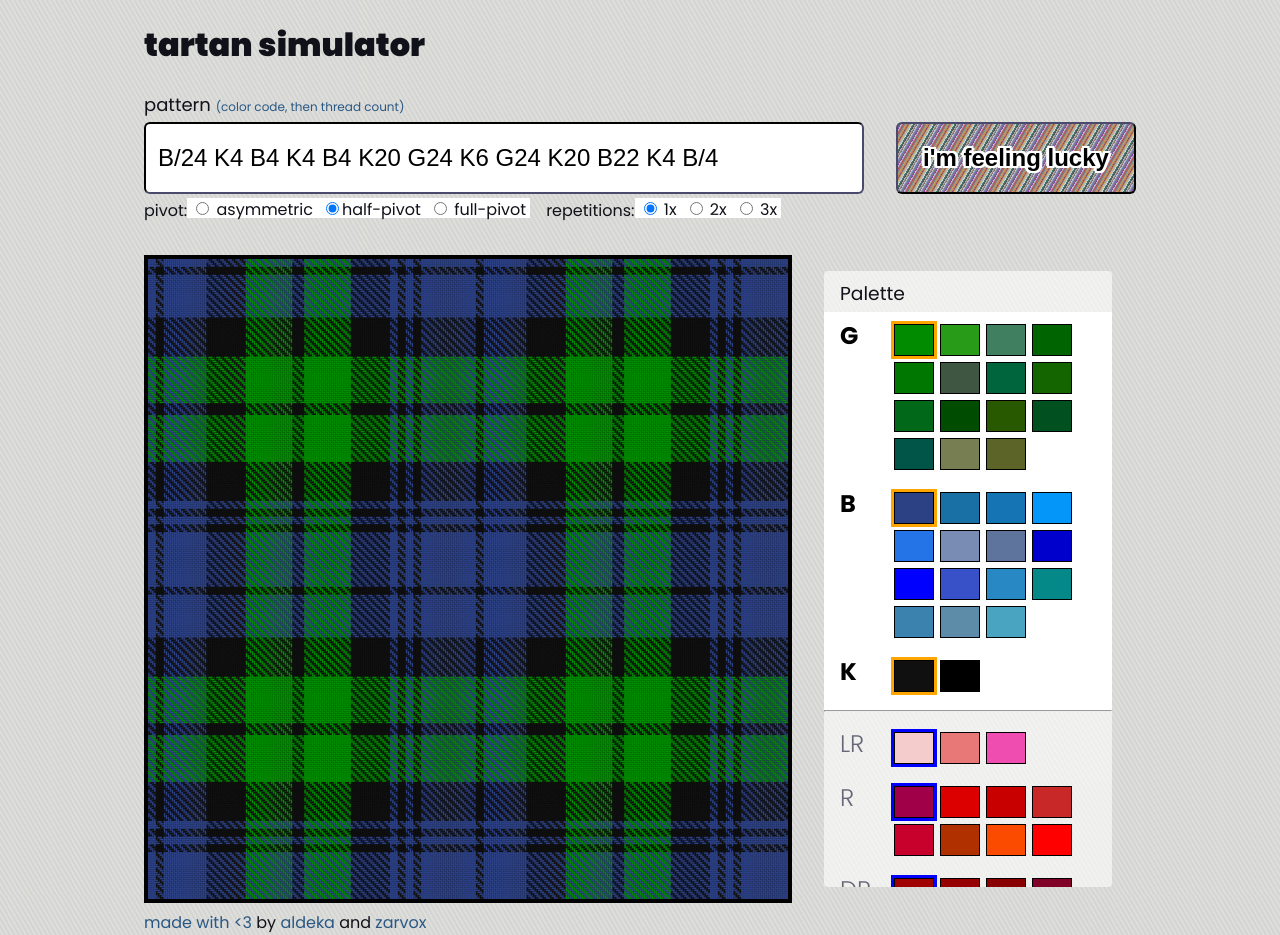
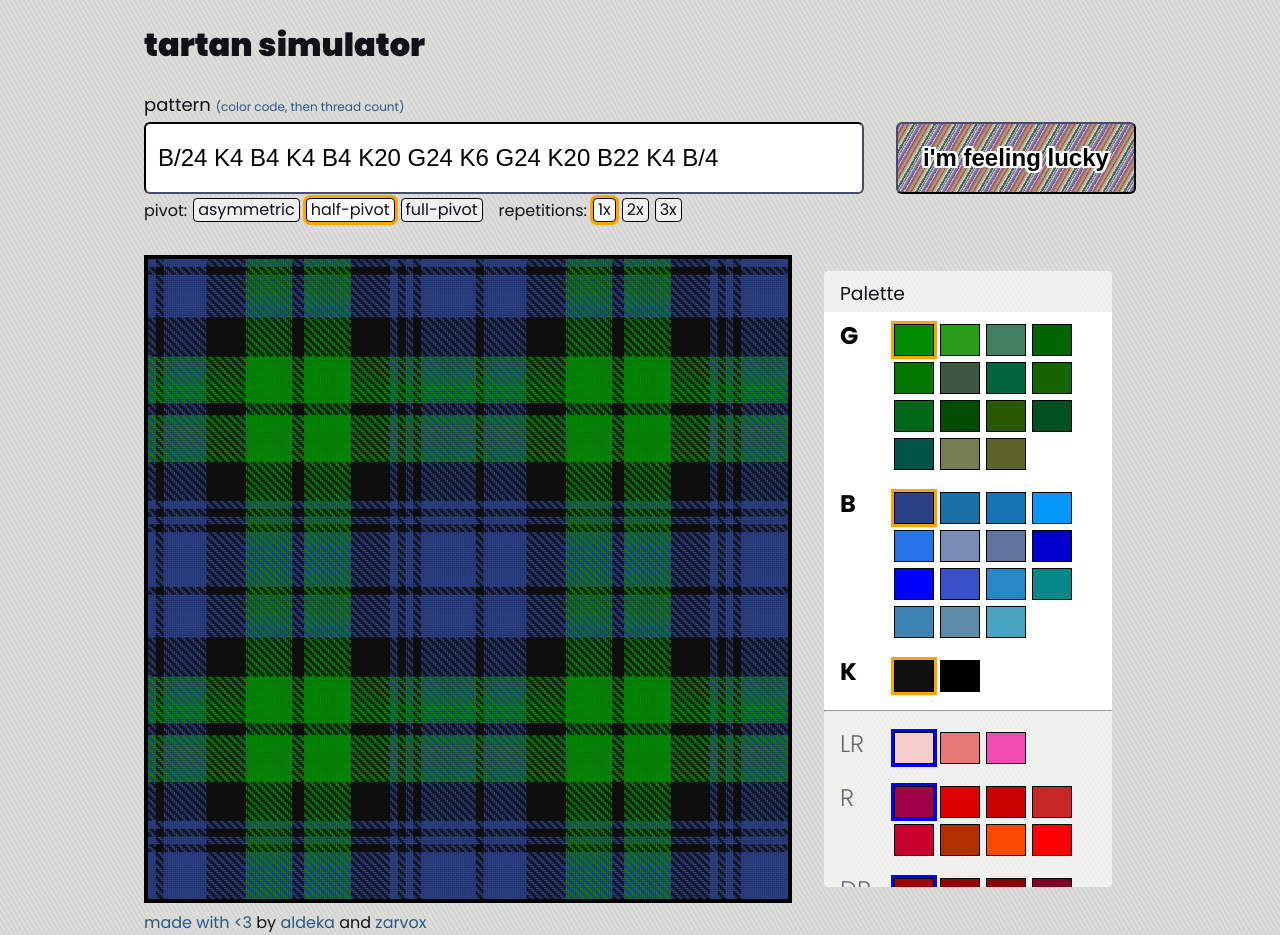
Before and after one commit to aldeka/tartanizer, a SvelteKit app: page / in a window 1280 px wide. Built offline with nearby package versions, Linux system fonts and the light colour scheme.

Commit message:
Style pivot/rep options

```diff
--- a/src/routes/colorSelector.svelte
+++ b/src/routes/colorSelector.svelte
@@ -81,7 +81,7 @@
 			justify-content: center;
 			height: 2rem;
 			width: 2.5rem;
-			border: 1pt solid black;
+			border: 1px solid black;
 
 			&.active {
 				box-shadow: 0px 0px 0px 3px orange;
--- a/src/routes/pivotRepetitionSelector.svelte
+++ b/src/routes/pivotRepetitionSelector.svelte
@@ -10,7 +10,7 @@
 <div id="pivot-and-repetition" class="help">
 	<div id="pivot-options" class="display-options">
 		pivot:
-		<label for="none"
+		<label for="none" class:active={pivotFormat === 'none'}
 			><input
 				id="none"
 				type="radio"
@@ -21,7 +21,7 @@
 			/>
 			asymmetric</label
 		>
-		<label for="half"
+		<label for="half" class:active={pivotFormat === 'half'}
 			><input
 				id="half"
 				type="radio"
@@ -31,7 +31,7 @@
 				}}
 			/>half-pivot</label
 		>
-		<label for="full"
+		<label for="full" class:active={pivotFormat === 'full'}
 			><input
 				id="full"
 				type="radio"
@@ -46,7 +46,7 @@
 
 	<div id="repetitions" class="display-options">
 		repetitions:
-		<label for="one"
+		<label for="one" class:active={repetitions === 1}
 			><input
 				id="one"
 				type="radio"
@@ -57,7 +57,7 @@
 			/>
 			1x</label
 		>
-		<label for="two"
+		<label for="two" class:active={repetitions === 2}
 			><input
 				id="two"
 				type="radio"
@@ -68,7 +68,7 @@
 			/>
 			2x</label
 		>
-		<label for="three"
+		<label for="three" class:active={repetitions === 3}
 			><input
 				id="three"
 				type="radio"
@@ -90,13 +90,34 @@
 
 		& .display-options {
 			display: flex;
-			align-items: flex-start;
+			align-items: center;
 			margin-right: 1rem;
 
 			& label {
 				line-height: 14px;
-				padding: 1px 4px;
-				background: white;
+				padding: 0.25rem 0.25rem;
+				background: #f0f0f0;
+				margin-left: 6px;
+				border-radius: 0.25rem;
+				border: 1px solid black;
+
+				&.active {
+					background: white;
+					box-shadow: 0px 0px 0px 3px orange;
+				}
+
+				&:not(.disabled) {
+					cursor: pointer;
+
+					&:hover:not(.active) {
+						box-shadow: 0px 0px 0px 3px #bbb;
+					}
+				}
+			}
+
+			& input[type='radio'] {
+				position: absolute;
+				left: -9999px;
 			}
 		}
 	}
```
